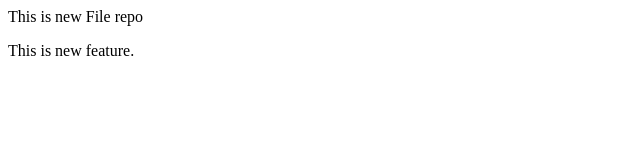
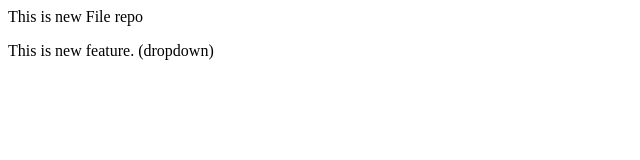
Before and after one commit to bhagya183/localrepo, a plain HTML site: page index.html in a window 1280 px wide. Shown: the full height of the page, 0-640 px from the left. Drawn offline with Linux system fonts and the light colour scheme.

Commit message:
Add dropdown

```diff
--- a/index.html
+++ b/index.html
@@ -1,4 +1,6 @@
 <p> This is new File repo
 
 </p>
-<p> This is new feature. </p>
+<p> This is new feature.
+    (dropdown)
+</p>
```
